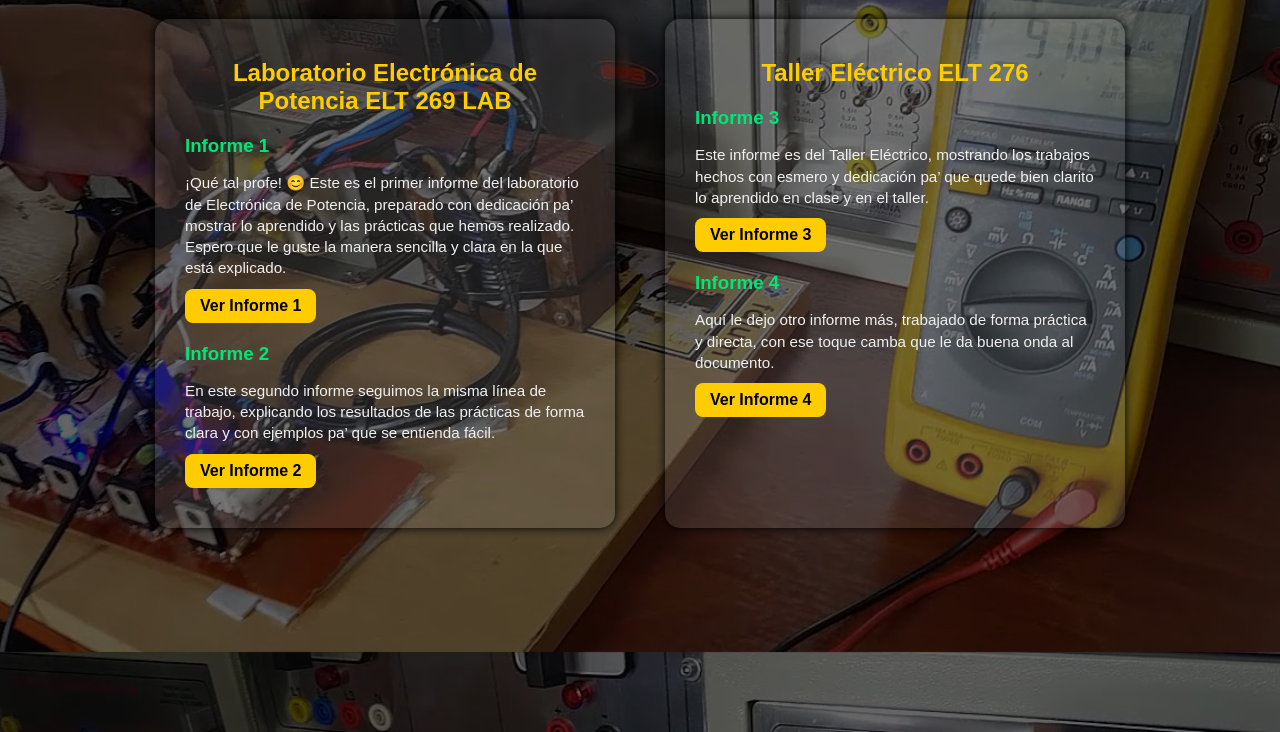
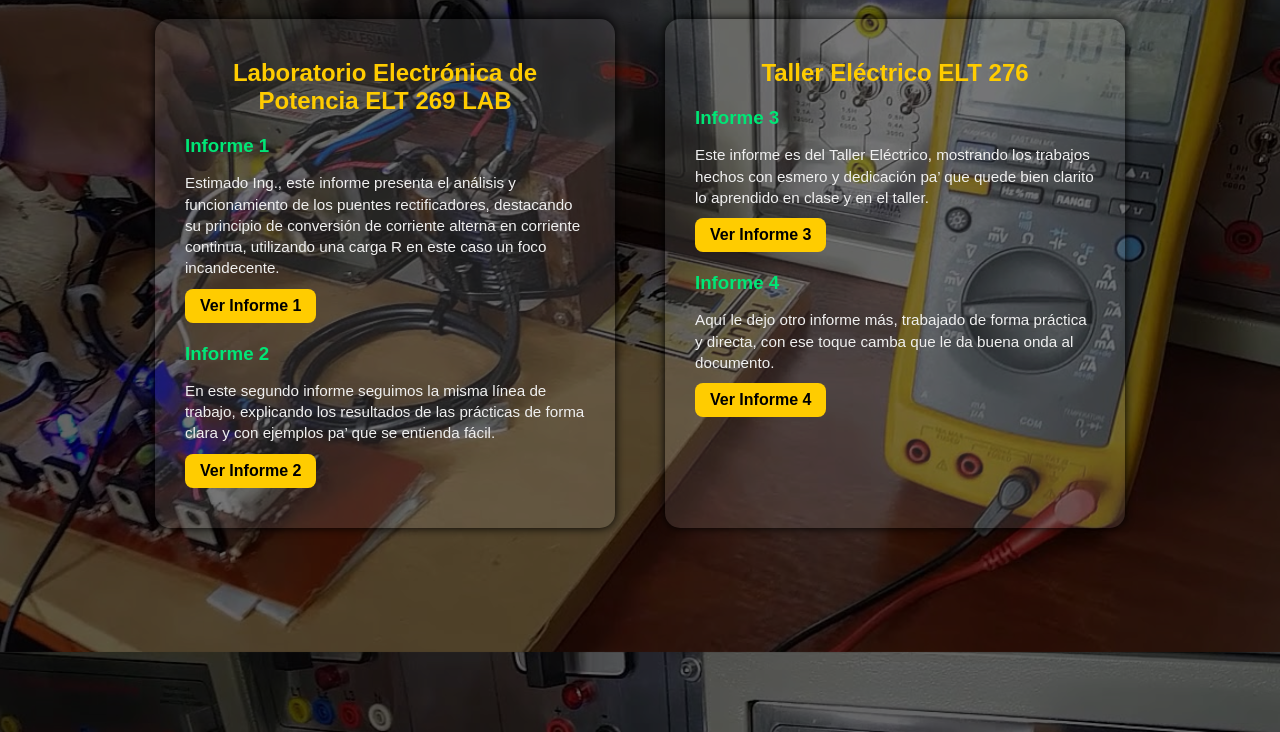
Before and after one commit to mauri-og4/mauri-og4.github.io, a plain HTML site: page index.html in a window 1280 px wide. Shown: the part 148-880 px from the top of the page. Drawn offline with Linux system fonts and the light colour scheme.

Commit message:
initial commit

```diff
--- a/index.html
+++ b/index.html
@@ -17,9 +17,7 @@
         <div class="informe">
           <h3>Informe 1</h3>
           <p>
-            ¡Qué tal profe! 😊 Este es el primer informe del laboratorio de Electrónica de Potencia,
-            preparado con dedicación pa’ mostrar lo aprendido y las prácticas que hemos realizado.
-            Espero que le guste la manera sencilla y clara en la que está explicado.
+            Estimado Ing., este informe presenta el análisis y funcionamiento de los puentes rectificadores, destacando su principio de conversión de corriente alterna en corriente continua, utilizando una carga R en este caso un foco incandecente.
           </p>
           <a href="https://docs.google.com/document/d/13tBvNMv3QssZ59naB4xxZRlHydk0UFiBJuLDNBERb7E/edit?usp=sharing" target="_blank">
             Ver Informe 1
```
